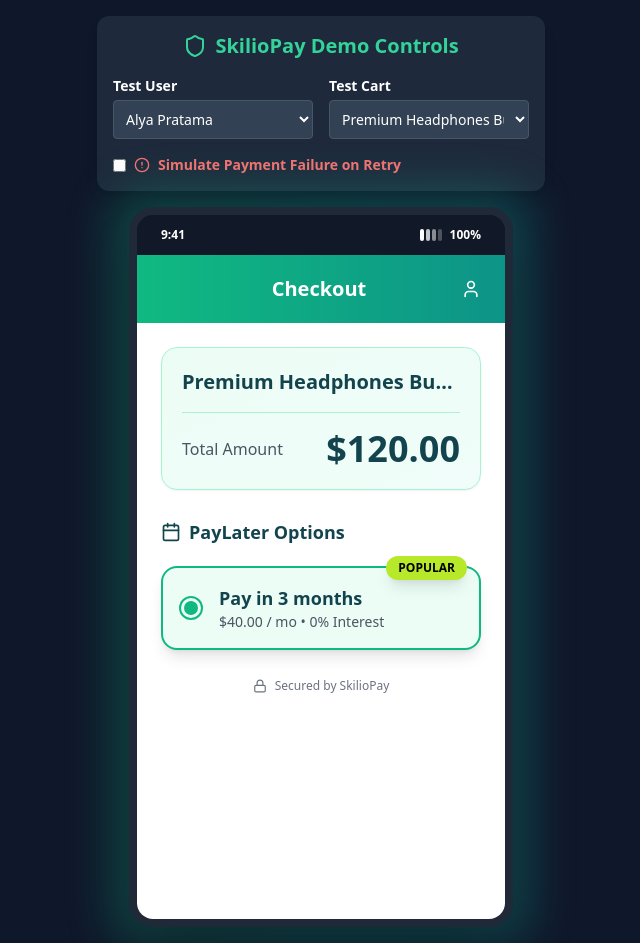
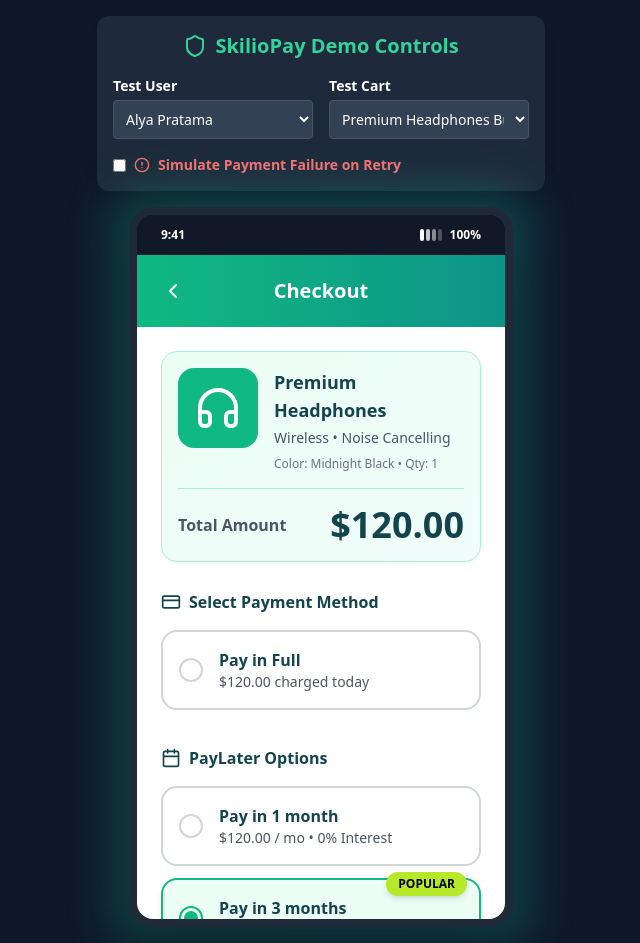
Before and after one commit to leduc-anh/SkilioPay, a React (Vite) app: page / in a window 1280 px wide. Shown: the whole page, without its empty margins (319-959 px from the left). Built offline with nearby package versions, Linux system fonts and the light colour scheme.

Commit message:
feat(checkout): Redesign checkout screen with multiple payment options

```diff
--- a/src/components/screens/CheckoutScreen.tsx
+++ b/src/components/screens/CheckoutScreen.tsx
@@ -1,7 +1,9 @@
-import { FC } from "react";
-import { Calendar, Lock, User as UserIcon } from "lucide-react";
+import { FC, useState } from "react";
+import { ChevronLeft, CreditCard, Calendar, Lock, Headphones } from "lucide-react";
 import { Cart } from "../../data/mockData";
 import { colors } from "../common/constants";
+
+type PaymentOption = "full" | "1month" | "3months" | "6months" | "12months";
 
 interface CheckoutScreenProps {
   cart: Cart;
@@ -12,116 +14,205 @@ interface CheckoutScreenProps {
 
 /**
  * CheckoutScreen Component
- * Displays cart information and PayLater payment option
- * Shows eligibility status and tooltip for ineligible users
+ * Displays product cart and multiple payment options
+ * Shows PayLater installment plans with full payment option
  */
 export const CheckoutScreen: FC<CheckoutScreenProps> = ({
   cart,
   eligibility,
   onSelectPayLater,
-  onOpenDashboard,
-}) => (
+}) => {
+  const [selectedOption, setSelectedOption] = useState<PaymentOption>("3months");
+
+  const paymentOptions = [
+    { id: "1month" as PaymentOption, label: "Pay in 1 month", months: 1 },
+    { id: "3months" as PaymentOption, label: "Pay in 3 months", months: 3, popular: true },
+    { id: "6months" as PaymentOption, label: "Pay in 6 months", months: 6 },
+    { id: "12months" as PaymentOption, label: "Pay in 12 months", months: 12 },
+  ];
+
+  const handleContinue = () => {
+    if (eligibility.eligible && selectedOption !== "full") {
+      onSelectPayLater();
+    }
+  };
+
+  return (
     <>
       {/* Header */}
       <div className="bg-gradient-to-r from-emerald-500 to-teal-600 p-5 text-white flex-shrink-0">
         <div className="flex items-center justify-between">
-        <div className="w-6" />
+          <button className="p-1" aria-label="Go back">
+            <ChevronLeft size={24} />
+          </button>
           <span className="font-bold text-xl">Checkout</span>
-        <button onClick={onOpenDashboard} className="p-1" aria-label="Open Dashboard">
-          <UserIcon size={20} />
-        </button>
+          <div className="w-8" />
         </div>
       </div>
 
-    {/* Cart Summary */}
-    <div className="p-6 space-y-5 text-gray-900">
-      <div className="bg-gradient-to-br from-emerald-50 to-teal-50 rounded-2xl p-5 shadow-sm border border-emerald-200">
+      {/* Product Card & Payment Options */}
+      <div className="p-6 space-y-5 overflow-y-auto">
+        {/* Product Card */}
+        <div className="bg-gradient-to-br from-emerald-50 to-teal-50 rounded-2xl p-4 shadow-sm border border-emerald-200">
+          <div className="flex gap-4 items-start">
+            {/* Product Icon */}
+            <div className="bg-emerald-500 rounded-2xl p-4 flex-shrink-0">
+              <Headphones size={48} className="text-white" />
+            </div>
+
+            {/* Product Info */}
+            <div className="flex-1">
               <div
-          className="font-bold text-xl truncate"
+                className="font-bold text-lg mb-1"
                 style={{ color: colors.dark }}
-          title={cart.itemName}
               >
-          {cart.itemName}
+                Premium Headphones
               </div>
-        <div className="flex justify-between items-center pt-4 border-t border-emerald-200 mt-4">
-          <span className="text-gray-600 font-medium">Total Amount</span>
+              <div className="text-gray-600 text-sm mb-2">
+                Wireless • Noise Cancelling
+              </div>
+              <div className="text-gray-500 text-xs">
+                Color: Midnight Black • Qty: 1
+              </div>
+            </div>
+          </div>
+
+          {/* Total Amount */}
+          <div className="border-t border-emerald-200 mt-4 pt-4 flex justify-between items-center">
+            <span className="text-gray-600 font-semibold">Total Amount</span>
             <div className="text-4xl font-bold" style={{ color: colors.dark }}>
               ${cart.total.toFixed(2)}
             </div>
           </div>
         </div>
 
-      {/* PayLater Option Section */}
-      <div
-        className="font-bold text-lg flex items-center gap-2 pt-2"
-        style={{ color: colors.dark }}
-      >
-        <Calendar size={20} /> PayLater Options
+        {/* Select Payment Method */}
+        <div className="pt-2">
+          <div className="flex items-center gap-2 mb-4" style={{ color: colors.dark }}>
+            <CreditCard size={20} />
+            <span className="font-bold text-base">Select Payment Method</span>
           </div>
 
-      {/* PayLater Selection Button */}
-      <div className="relative group">
+          {/* Pay in Full Option */}
           <button
-          onClick={onSelectPayLater}
+            onClick={() => setSelectedOption("full")}
+            className={`w-full border-2 rounded-2xl p-4 mb-4 transition-all ${
+              selectedOption === "full"
+                ? "border-gray-400 bg-gray-50"
+                : "border-gray-300 bg-white"
+            }`}
+          >
+            <div className="flex items-center gap-4">
+              <div
+                className={`w-6 h-6 rounded-full border-2 flex items-center justify-center ${
+                  selectedOption === "full" ? "border-gray-500" : "border-gray-300"
+                }`}
+              >
+                {selectedOption === "full" && (
+                  <div className="w-3.5 h-3.5 bg-gray-500 rounded-full"></div>
+                )}
+              </div>
+              <div className="flex-1 text-left">
+                <div className="font-bold text-base" style={{ color: colors.dark }}>
+                  Pay in Full
+                </div>
+                <div className="text-sm text-gray-600">
+                  ${cart.total.toFixed(2)} charged today
+                </div>
+              </div>
+            </div>
+          </button>
+        </div>
+
+        {/* PayLater Options */}
+        <div>
+          <div className="flex items-center gap-2 mb-4" style={{ color: colors.dark }}>
+            <Calendar size={20} />
+            <span className="font-bold text-base">PayLater Options</span>
+          </div>
+
+          <div className="space-y-3">
+            {paymentOptions.map((option) => (
+              <div key={option.id} className="relative">
+                <button
+                  onClick={() => setSelectedOption(option.id)}
                   disabled={!eligibility.eligible}
-          className={`w-full relative border-2 rounded-2xl p-4 cursor-pointer transition-all ${
-            eligibility.eligible
-              ? "border-emerald-500 bg-emerald-50 shadow-lg"
-              : "border-gray-300 bg-gray-100 text-gray-500"
+                  className={`w-full border-2 rounded-2xl p-4 transition-all relative ${
+                    selectedOption === option.id
+                      ? "border-emerald-500 bg-emerald-50 shadow-md"
+                      : eligibility.eligible
+                      ? "border-gray-300 bg-white hover:border-emerald-300"
+                      : "border-gray-200 bg-gray-50 opacity-60"
                   }`}
-          aria-label="Select PayLater payment option"
                 >
                   {/* Popular Badge */}
+                  {option.popular && (
                     <div
-            className="absolute -top-3 right-3 px-3 py-1 rounded-full text-black text-xs font-bold shadow-lg"
+                      className="absolute -top-2 right-3 px-3 py-1 rounded-full text-black text-xs font-bold shadow-md"
                       style={{ backgroundColor: colors.accent }}
                     >
                       POPULAR
                     </div>
+                  )}
 
                   <div className="flex items-center gap-4">
-            {/* Radio Button */}
                     <div
-              className={`w-6 h-6 rounded-full border-2 flex items-center justify-center ${
-                eligibility.eligible ? "border-emerald-500" : "border-gray-400"
+                      className={`w-6 h-6 rounded-full border-2 flex items-center justify-center flex-shrink-0 ${
+                        selectedOption === option.id
+                          ? "border-emerald-500"
+                          : "border-gray-300"
                       }`}
                     >
-              {eligibility.eligible && (
+                      {selectedOption === option.id && (
                         <div className="w-3.5 h-3.5 bg-emerald-500 rounded-full"></div>
                       )}
                     </div>
-
-            {/* Option Details */}
                     <div className="flex-1 text-left">
                       <div
-                className={`font-bold text-lg ${
-                  eligibility.eligible ? "" : "text-gray-500"
+                        className={`font-bold text-base ${
+                          !eligibility.eligible ? "text-gray-400" : ""
                         }`}
-                style={{ color: eligibility.eligible ? colors.dark : "" }}
+                        style={eligibility.eligible ? { color: colors.dark } : {}}
                       >
-                Pay in 3 months
+                        {option.label}
                       </div>
                       <div className="text-sm text-gray-600">
-                ${(cart.total / 3).toFixed(2)} / mo • 0% Interest
+                        ${(cart.total / option.months).toFixed(2)} / mo • 0% Interest
                       </div>
                     </div>
                   </div>
                 </button>
 
-        {/* Ineligibility Tooltip */}
+                {/* Ineligibility Message */}
                 {!eligibility.eligible && (
-          <div className="absolute bottom-full mb-2 w-full left-1/2 -translate-x-1/2 px-3 py-2 bg-gray-800 text-white text-xs rounded-lg opacity-0 group-hover:opacity-100 transition-opacity pointer-events-none z-10">
+                  <div className="text-xs text-red-500 mt-1 px-4">
                     {eligibility.reason}
-            <div className="absolute top-full left-1/2 -translate-x-1/2 w-0 h-0 border-x-4 border-x-transparent border-t-4 border-t-gray-800"></div>
                   </div>
                 )}
               </div>
+            ))}
+          </div>
+        </div>
+
+        {/* Continue Button */}
+        <button
+          onClick={handleContinue}
+          disabled={!eligibility.eligible || selectedOption === "full"}
+          className={`w-full py-4 rounded-2xl font-bold text-white text-lg transition-all shadow-lg ${
+            eligibility.eligible && selectedOption !== "full"
+              ? "bg-gradient-to-r from-emerald-500 to-teal-600 hover:shadow-xl"
+              : "bg-gray-300 cursor-not-allowed"
+          }`}
+        >
+          Continue to Payment
+        </button>
 
         {/* Security Badge */}
-      <div className="flex items-center justify-center gap-2 text-xs text-gray-500 pt-2">
+        <div className="flex items-center justify-center gap-2 text-xs text-gray-500 pb-4">
           <Lock size={14} />
-        <span>Secured by SkilioPay</span>
+          <span>Secured by SkilioPay • PCI DSS Compliant</span>
         </div>
       </div>
     </>
   );
+};
--- a/src/components/screens/PlanDetailsScreen.tsx
+++ b/src/components/screens/PlanDetailsScreen.tsx
@@ -2,7 +2,10 @@ import { FC, useMemo } from "react";
 import { ChevronLeft, Calendar } from "lucide-react";
 import { Cart } from "../../data/mockData";
 import { colors } from "../common/constants";
-import { calculateInstallmentSchedule, NUM_INSTALLMENTS } from "../../utils/scheduleUtils";
+import {
+  calculateInstallmentSchedule,
+  NUM_INSTALLMENTS,
+} from "../../utils/scheduleUtils";
 
 interface PlanDetailsScreenProps {
   cart: Cart;
```
Also changed, not shown: 1 other file (tests, documents, lock files or other folders). Lines whose indentation alone changed are shown as unchanged.
